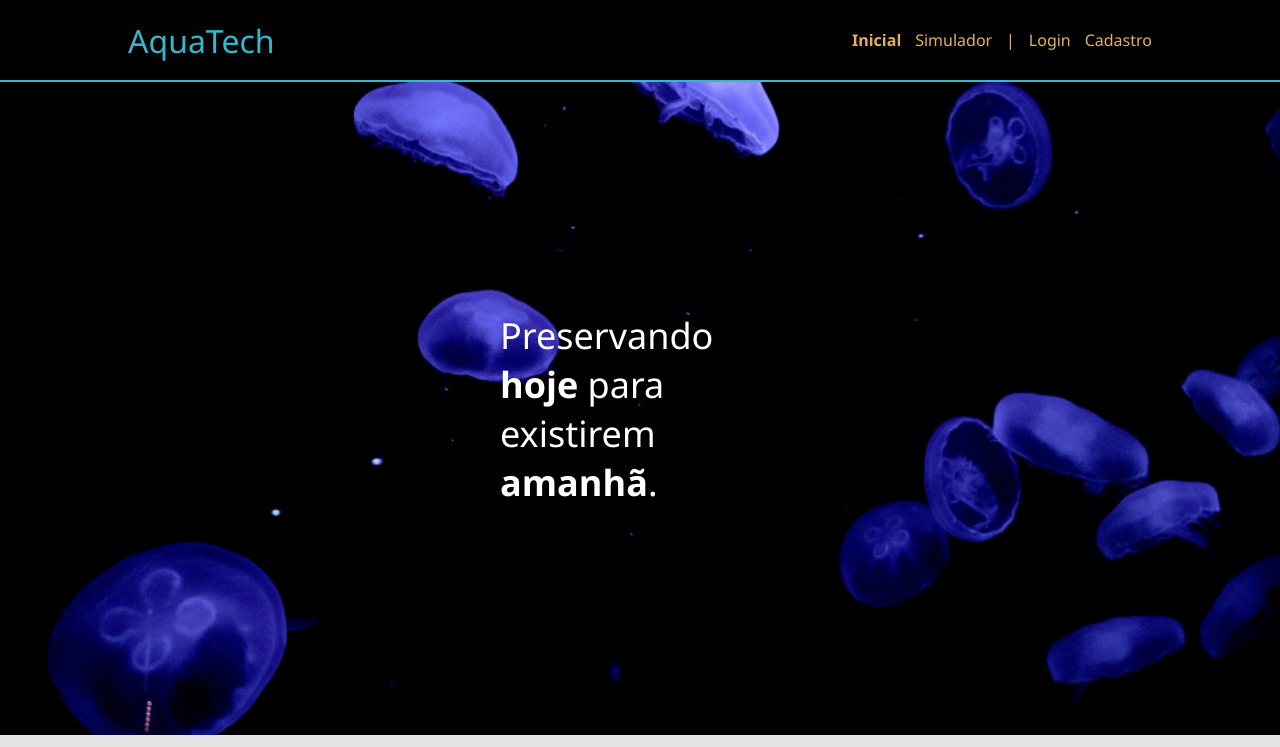
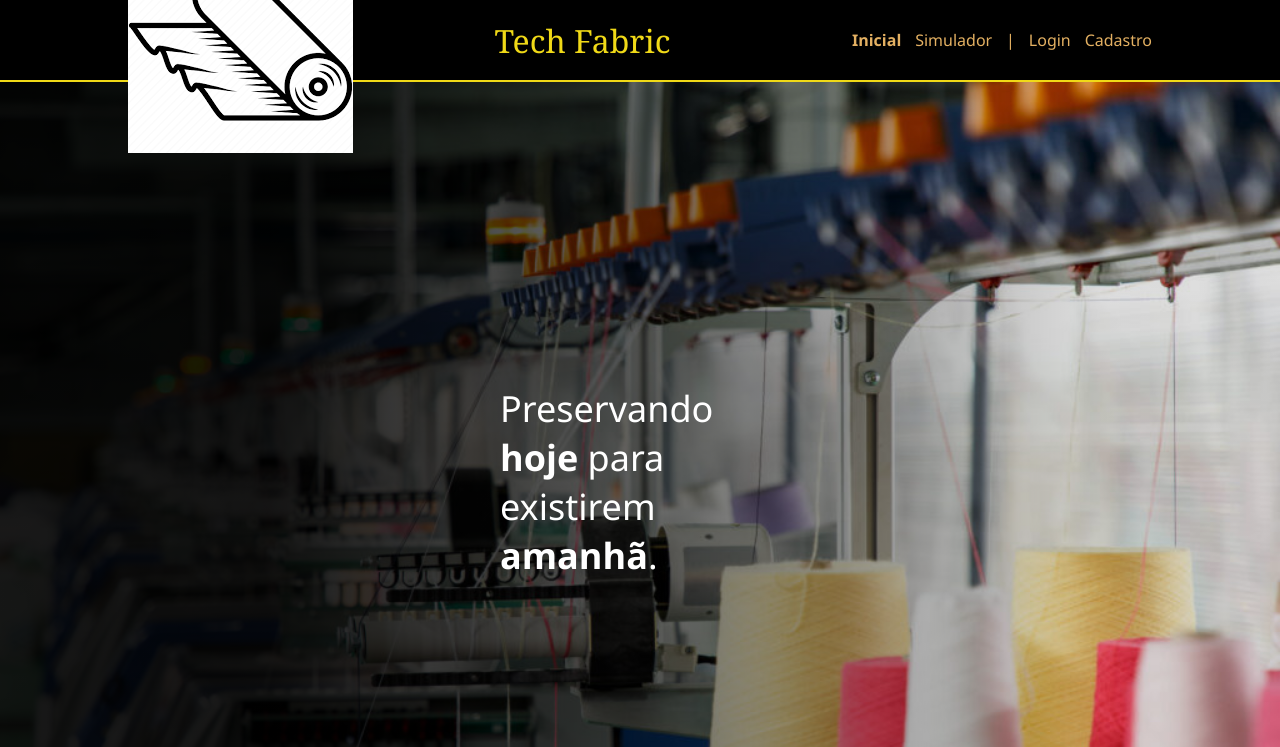
Before and after one commit to Vinum-Grupo8-1ADSA/Desafio-PI, a website: page site/public/index.html in a window 1280 px wide. Shown: the top 747 px of the page. Drawn offline with Linux system fonts and the light colour scheme.

Commit message:
Mudando um pouco da home

```diff
--- a/site/public/css/estilo.css
+++ b/site/public/css/estilo.css
@@ -21,14 +21,23 @@ body {
 
 .header {
   height: var(--tamanho-header);
-  border-bottom: 2px solid #32b9cd;
+  border-bottom: 2px solid #F0D917;
+  position: sticky;
+  top: 0;
+  background-color: black;
+  z-index: 1000;
 }
-
+.active {
+  opacity: .95;
+  filter: blur(0.2px);
+  box-shadow: 0px 10px 10px rgba(0,0,0,.6);
+}
 .header .container {
   justify-content: space-between;
   align-items: center;
   height: 100%;
 }
+
 
 .header a {
   text-decoration: none;
@@ -49,7 +58,8 @@ body {
 }
 
 .titulo {
-  color: #32b9cd;
+  color: #F0D917;
+  font-family: Georgia, 'Times New Roman', Times, serif;
   width: fit-content;
   font-weight: 500;
 }
@@ -60,14 +70,23 @@ body {
 
 .banner {
   height: var(--tamanho-banner);
-  background-image: url('../assets/imgs/bg-jelly-fish-para-home.png');
+  background-image: url('../assets/imgs/Sistema-MES-para-Textil-1-1024x683.jpg');
   background-size: cover;
+  background-repeat: no-repeat;
+  height: 100vh;
 }
-
+.gradient {
+  background: linear-gradient(90deg, rgba(0,0,0,.9) 21%, rgba(0,0,0,0.1306722518108806) 86%);
+  width: 100%;
+  height: 100%;
+  display: flex;
+  justify-content: end;
+  align-items: center;
+}
 .banner .container {
   justify-content: center;
   align-items: center;
-  height: 100%;
+  height: 100vh;
 }
 
 .banner .container p {
--- a/site/public/index.html
+++ b/site/public/index.html
@@ -19,9 +19,10 @@
 </head>
 
 <body>
-    <div class="header">
+    <div class="header" id="header">
       <div class="container">
-        <h1 class="titulo">AquaTech</h1>
+        <img src="assets/icon/Untitled.png">
+        <h1 class="titulo">Tech Fabric</h1>
         <ul class="navbar">
           <li class="agora">
             <a href="#">Inicial</a>
@@ -41,8 +42,10 @@
     </div>
 
     <div class="banner">
-      <div class="container">
-        <p>Preservando <span>hoje</span> para existirem <span>amanhã</span>.</p>
+      <div class="gradient">
+        <div class="container">
+          <p>Preservando <span>hoje</span> para existirem <span>amanhã</span>.</p>
+        </div>
       </div>
     </div>
 
@@ -83,3 +86,9 @@
   </body>
 
 </html>
+<script>
+
+  window.addEventListener('scroll', function(){
+    header.classList.toggle('active', scrollY > 10)
+  })
+</script>
```
Also changed, not shown: site/public/assets/icon/689784-200.png (added), site/public/assets/icon/694073.png (added), site/public/assets/icon/Untitled.png (added), site/public/assets/imgs/360_F_428582488_vOC6zV7FG1G0u08khKhW1iEsYO9cRuwD.jpg (added), site/public/assets/imgs/Sistema-MES-para-Textil-1-1024x683.jpg (added), site/public/assets/imgs/images.jpeg (added), site/public/assets/imgs/istockphoto-1297563383-640x640.jpg (added).
